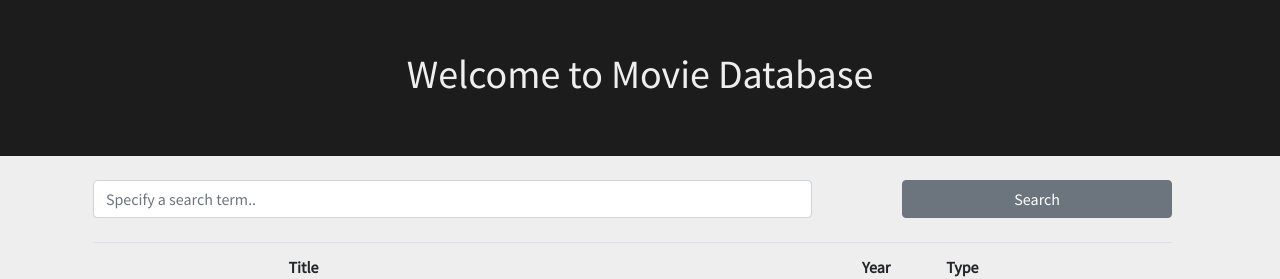
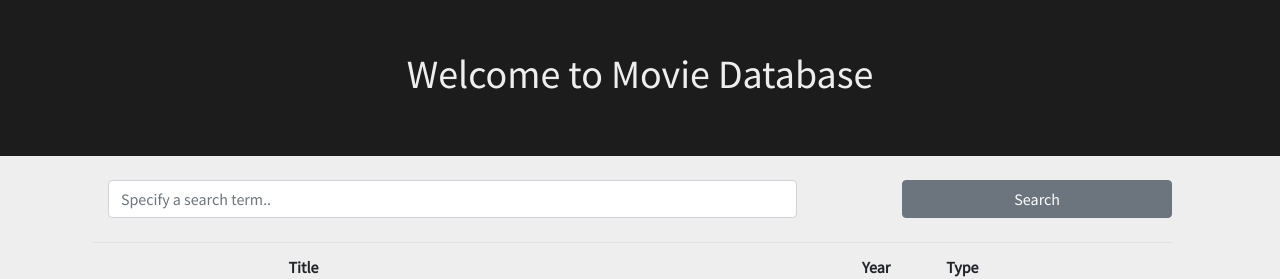
Before and after one commit to cafeteru/curso_basico_angular, an Angular app: page / in a window 1280 px wide. Shown: the top 279 px of the page. Built offline with nearby package versions, Linux system fonts and the light colour scheme.

Commit message:
Añade formulario de búsqueda

```diff
--- a/src/app/movies/movie-search/movie-search.component.html
+++ b/src/app/movies/movie-search/movie-search.component.html
@@ -1,4 +1,9 @@
 <form class="form-inline row" (ngSubmit)="onSubmit(form)" #form="ngForm">
-  <input type="text" class="form-control col-8" placeholder="Specify a search term.." name="searchTerm" ngModel />
-  <button type="submit" class="btn btn-secondary col-3 ml-auto">Search</button>
+  <div class="col-8">
+    <input type="text" class="form-control w-100" placeholder="Specify a search term.." name="searchTerm"
+      pattern="^[a-zA-Z0-9]{0,10}$" ngModel #searchTerm="ngModel" />
+    <small *ngIf="(searchTerm.touched || searchTerm.dirty) && searchTerm.invalid" class="form-text text-mutted">Search
+      term must not exceed 10 characters and must not contain spaces.</small>
+  </div>
+  <button type="submit" class="btn btn-secondary col-3 ml-auto" [disabled]="form.invalid">Search</button>
 </form>
--- a/src/app/movies/movies.component.html
+++ b/src/app/movies/movies.component.html
@@ -1,5 +1,5 @@
 <div class="row justify-content-center">
-  <app-movie-search class="col-10 mb-4 mt-4"></app-movie-search>
+  <app-movie-search class="col-10 mb-4 mt-4" (search)="onSearch($event)"></app-movie-search>
   <table class="table table-hover col-10">
     <thead>
       <tr>
--- a/src/app/movies/movies.component.ts
+++ b/src/app/movies/movies.component.ts
@@ -1,4 +1,4 @@
-import { Component, OnInit, Output, EventEmitter } from '@angular/core';
+import { Component, OnInit } from '@angular/core';
 import { Movie } from 'src/domain/movie';
 import { MoviesService } from './movies.service';
 
@@ -9,12 +9,9 @@ import { MoviesService } from './movies.service';
 })
 export class MoviesComponent implements OnInit {
   movies: Movie[];
-  @Output()
-  emmiter: EventEmitter<boolean>;
 
   constructor(private moviesService: MoviesService) {
     this.movies = [];
-    this.emmiter = new EventEmitter();
   }
 
   ngOnInit(): void {
@@ -31,11 +28,13 @@ export class MoviesComponent implements OnInit {
 
   saveFavorite(movie: Movie): void {
     this.moviesService.saveFavouriteMovie(movie);
-    this.emmiter.emit(true);
   }
 
   deleteFavorite(movie: Movie): void {
     this.moviesService.deleteFavouriteMovie(movie);
-    this.emmiter.emit(true);
+  }
+
+  onSearch(searchTerm: string): void {
+    this.movies = this.moviesService.search(searchTerm);
   }
 }
--- a/src/app/movies/movies.service.ts
+++ b/src/app/movies/movies.service.ts
@@ -21,4 +21,13 @@ export class MoviesService {
   deleteFavouriteMovie(movie: Movie): void {
     this.favouriteMovies.delete(movie);
   }
+
+  search(searchTerm?: string): Movie[] {
+    if (!searchTerm) {
+      return this.movies;
+    }
+    return this.movies.filter((movie: Movie) =>
+      movie.title.toLowerCase().includes(searchTerm.toLowerCase())
+    );
+  }
 }
```
